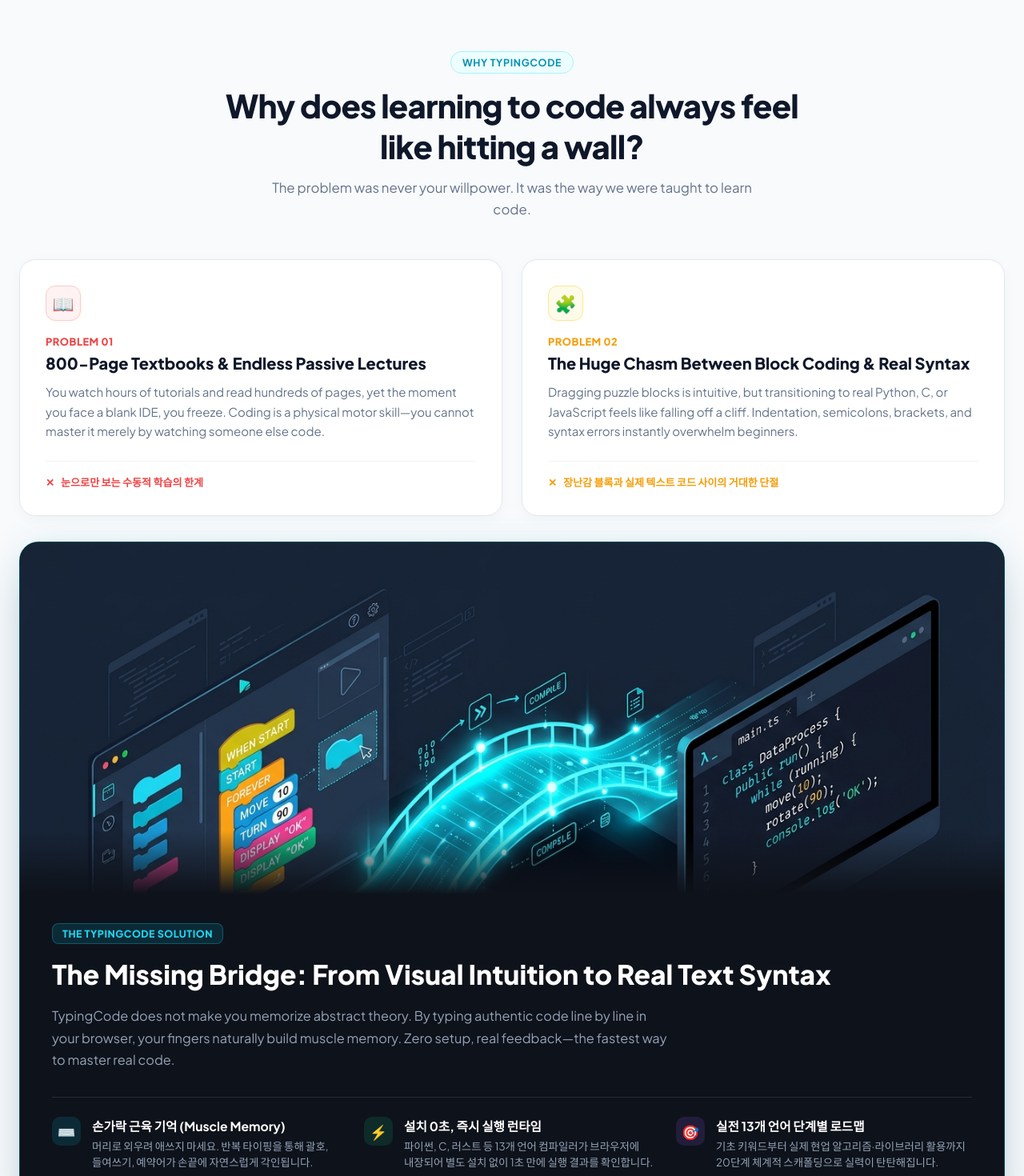
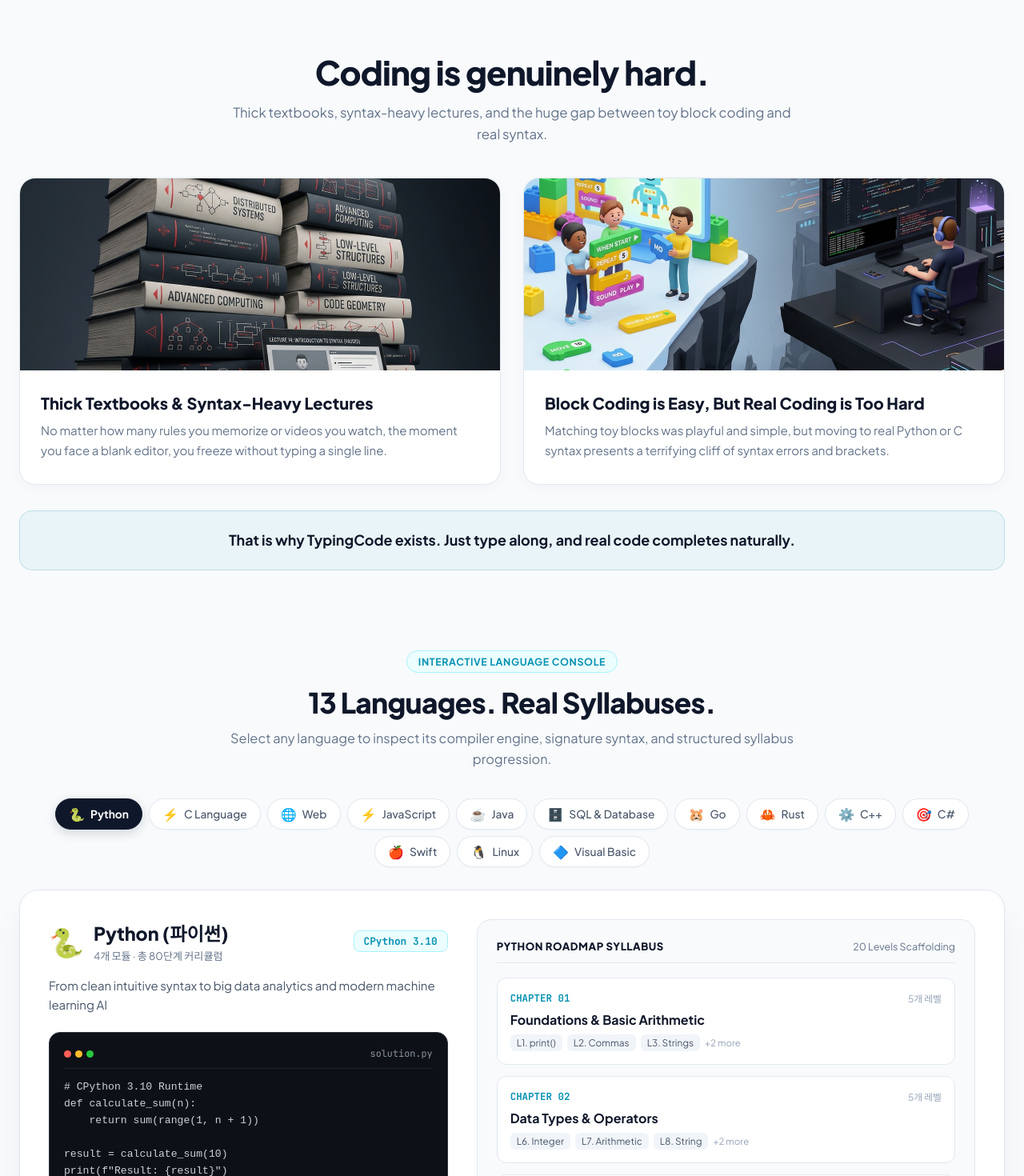
Before and after one commit to iurazilland/TypingCodeV2, a Next.js app: page / in a window 1280 px wide. Shown: the part 560-2030 px from the top of the page at 80% size. Built offline with nearby package versions, Linux system fonts and the light colour scheme.

Commit message:
feat(landing): streamline core problem section to 2 visual cards with blunt title '코딩, 원래 어렵습니다.'

```diff
--- a/src/app/page.tsx
+++ b/src/app/page.tsx
@@ -217,324 +217,121 @@ export default function HomePage() {
         </section>
 
         {/* =================================================================
-            2. THE PROBLEM & THE BRIDGE (Why TypingCode is Essential)
+            2. THE CORE PROBLEM (Why Coding is Hard & Why TypingCode)
             ================================================================= */}
-        <section id="why-typingcode" style={{ marginBottom: '110px' }}>
+        <section id="why-typingcode" style={{ marginBottom: '100px' }}>
 
-          {/* Section Header */}
-          <div style={{ textAlign: 'center', maxWidth: '780px', margin: '0 auto 48px' }}>
-            <div className="brilliant-badge" style={{ marginBottom: '14px' }}>
-              Why TypingCode
-            </div>
+          {/* Section Header: Simple, honest, impactful */}
+          <div style={{ textAlign: 'center', maxWidth: '720px', margin: '0 auto 40px' }}>
             <h2 style={{
-              fontSize: 'clamp(1.9rem, 3.8vw, 2.5rem)',
+              fontSize: 'clamp(2rem, 4vw, 2.6rem)',
               fontWeight: 800,
               color: '#0f172a',
               letterSpacing: '-0.02em',
-              marginBottom: '14px',
+              marginBottom: '12px',
               wordBreak: 'keep-all',
             }}>
+              {isEn ? 'Coding is genuinely hard.' : '코딩, 원래 어렵습니다.'}
+            </h2>
+            <p style={{ color: '#64748b', fontSize: '1.05rem', lineHeight: 1.6, wordBreak: 'keep-all', margin: 0 }}>
               {isEn
-                ? 'Why does learning to code always feel like hitting a wall?'
-                : '코딩, 왜 매번 중간에서 막히고 멈추게 될까요?'}
-            </h2>
-            <p style={{ color: '#64748b', fontSize: '1.05rem', lineHeight: 1.6, wordBreak: 'keep-all', maxWidth: '640px', margin: '0 auto' }}>
-              {isEn
-                ? 'The problem was never your willpower. It was the way we were taught to learn code.'
-                : '당신의 끈기나 재능 탓이 아닙니다. 지금까지 우리가 코딩을 배워온 방식에 결정적인 함정이 있었습니다.'}
+                ? 'Thick textbooks, syntax-heavy lectures, and the huge gap between toy block coding and real syntax.'
+                : '두꺼운 문법책과 어려운 강의, 그리고 블록 코딩과 실전 코딩 사이의 거대한 벽 때문입니다.'}
             </p>
           </div>
 
-          {/* 2 Problem Cards Grid */}
+          {/* 2 Focused Problem Cards Grid */}
           <div style={{
             display: 'grid',
-            gridTemplateColumns: 'repeat(auto-fit, minmax(320px, 1fr))',
-            gap: '24px',
-            marginBottom: '32px',
+            gridTemplateColumns: 'repeat(auto-fit, minmax(340px, 1fr))',
+            gap: '28px',
           }}>
-            {/* Problem Card 1: Thick Books & Boring Lectures */}
+            {/* Card 1: Thick Books & Syntax Lectures */}
             <div style={{
               background: '#ffffff',
               border: '1px solid #e2e8f0',
               borderRadius: '20px',
-              padding: '32px',
+              overflow: 'hidden',
               boxShadow: '0 4px 20px -4px rgba(15, 23, 42, 0.05)',
               display: 'flex',
               flexDirection: 'column',
-              justifyContent: 'space-between',
+              transition: 'transform 0.2s ease, box-shadow 0.2s ease',
             }}>
+              <div style={{ width: '100%', height: '240px', overflow: 'hidden', background: '#080c14' }}>
+                <img
+                  src="/images/thick_coding_books.jpg"
+                  alt="두꺼운 코딩책과 문법 위주의 어려운 강의"
+                  style={{ width: '100%', height: '100%', objectFit: 'cover', display: 'block' }}
+                />
+              </div>
+              <div style={{ padding: '28px 26px 30px', flex: 1, display: 'flex', flexDirection: 'column', justifyContent: 'space-between' }}>
                 <div>
-                <div style={{
-                  width: '44px',
-                  height: '44px',
-                  borderRadius: '12px',
-                  background: '#fef2f2',
-                  border: '1px solid #fecaca',
-                  display: 'flex',
-                  alignItems: 'center',
-                  justifyContent: 'center',
-                  fontSize: '22px',
-                  marginBottom: '18px',
-                }}>
-                  📖
-                </div>
-                <div style={{ fontSize: '0.8rem', fontWeight: 800, color: '#ef4444', textTransform: 'uppercase', letterSpacing: '0.04em', marginBottom: '6px' }}>
-                  PROBLEM 01
-                </div>
-                <h3 style={{ fontSize: '1.25rem', fontWeight: 800, color: '#0f172a', marginBottom: '12px', wordBreak: 'keep-all' }}>
-                  {isEn
-                    ? '800-Page Textbooks & Endless Passive Lectures'
-                    : '두꺼운 문법책과 끝없는 동영상 강의의 늪'}
+                  <h3 style={{ fontSize: '1.25rem', fontWeight: 800, color: '#0f172a', marginBottom: '10px', wordBreak: 'keep-all' }}>
+                    {isEn ? 'Thick Textbooks & Syntax-Heavy Lectures' : '두꺼운 코딩책과 문법 위주의 어려운 강의'}
                   </h3>
                   <p style={{ fontSize: '0.94rem', color: '#64748b', lineHeight: 1.65, wordBreak: 'keep-all', margin: 0 }}>
                     {isEn
-                    ? 'You watch hours of tutorials and read hundreds of pages, yet the moment you face a blank IDE, you freeze. Coding is a physical motor skill—you cannot master it merely by watching someone else code.'
-                    : '수백 페이지의 문법 규칙을 읽고 수십 시간짜리 인강을 볼 땐 다 이해한 것 같지만, 막상 빈 화면 앞에 서면 타이핑 한 줄 못 치고 멈춥니다. 코딩은 눈으로 외우는 지식이 아니라, 손으로 익히는 기술입니다.'}
+                      ? 'No matter how many rules you memorize or videos you watch, the moment you face a blank editor, you freeze without typing a single line.'
+                      : '수백 페이지의 문법을 눈으로 아무리 외우고 강의를 보아도, 정작 빈 에디터 앞에서는 타이핑 한 줄조차 치지 못하고 멈추게 됩니다.'}
                   </p>
                 </div>
-
-              <div style={{
-                marginTop: '24px',
-                paddingTop: '16px',
-                borderTop: '1px solid #f1f5f9',
-                display: 'flex',
-                alignItems: 'center',
-                gap: '8px',
-                fontSize: '0.82rem',
-                color: '#ef4444',
-                fontWeight: 600,
-              }}>
-                <span>✕</span>
-                <span>눈으로만 보는 수동적 학습의 한계</span>
               </div>
             </div>
 
-            {/* Problem Card 2: The Block Coding Chasm */}
+            {/* Card 2: Block Coding vs Real Coding Cliff */}
             <div style={{
               background: '#ffffff',
               border: '1px solid #e2e8f0',
               borderRadius: '20px',
-              padding: '32px',
+              overflow: 'hidden',
               boxShadow: '0 4px 20px -4px rgba(15, 23, 42, 0.05)',
               display: 'flex',
               flexDirection: 'column',
-              justifyContent: 'space-between',
+              transition: 'transform 0.2s ease, box-shadow 0.2s ease',
             }}>
+              <div style={{ width: '100%', height: '240px', overflow: 'hidden', background: '#080c14' }}>
+                <img
+                  src="/images/block_coding_cliff.jpg"
+                  alt="블록 코딩은 쉽지만 실제 코딩은 너무 어렵다"
+                  style={{ width: '100%', height: '100%', objectFit: 'cover', display: 'block' }}
+                />
+              </div>
+              <div style={{ padding: '28px 26px 30px', flex: 1, display: 'flex', flexDirection: 'column', justifyContent: 'space-between' }}>
                 <div>
-                <div style={{
-                  width: '44px',
-                  height: '44px',
-                  borderRadius: '12px',
-                  background: '#fffbeb',
-                  border: '1px solid #fde68a',
-                  display: 'flex',
-                  alignItems: 'center',
-                  justifyContent: 'center',
-                  fontSize: '22px',
-                  marginBottom: '18px',
-                }}>
-                  🧩
-                </div>
-                <div style={{ fontSize: '0.8rem', fontWeight: 800, color: '#f59e0b', textTransform: 'uppercase', letterSpacing: '0.04em', marginBottom: '6px' }}>
-                  PROBLEM 02
-                </div>
-                <h3 style={{ fontSize: '1.25rem', fontWeight: 800, color: '#0f172a', marginBottom: '12px', wordBreak: 'keep-all' }}>
-                  {isEn
-                    ? 'The Huge Chasm Between Block Coding & Real Syntax'
-                    : '블록 코딩은 쉬웠는데, 실제 코딩은 왜 이리 어려울까?'}
+                  <h3 style={{ fontSize: '1.25rem', fontWeight: 800, color: '#0f172a', marginBottom: '10px', wordBreak: 'keep-all' }}>
+                    {isEn ? 'Block Coding is Easy, But Real Coding is Too Hard' : '블록 코딩은 쉽지만, 실제 코딩은 너무 어렵다'}
                   </h3>
                   <p style={{ fontSize: '0.94rem', color: '#64748b', lineHeight: 1.65, wordBreak: 'keep-all', margin: 0 }}>
                     {isEn
-                    ? 'Dragging puzzle blocks is intuitive, but transitioning to real Python, C, or JavaScript feels like falling off a cliff. Indentation, semicolons, brackets, and syntax errors instantly overwhelm beginners.'
-                    : '마우스로 맞추는 블록 코딩(스크래치 등)은 장난감처럼 쉬웠지만, 실제 현업에서 쓰는 파이썬이나 C언어는 완전히 다른 세상입니다. 괄호 하나, 오타 하나에 멈춰버리는 텍스트 코딩의 거대한 절벽을 마주하게 됩니다.'}
-                </p>
-              </div>
-
-              <div style={{
-                marginTop: '24px',
-                paddingTop: '16px',
-                borderTop: '1px solid #f1f5f9',
-                display: 'flex',
-                alignItems: 'center',
-                gap: '8px',
-                fontSize: '0.82rem',
-                color: '#f59e0b',
-                fontWeight: 600,
-              }}>
-                <span>✕</span>
-                <span>장난감 블록과 실제 텍스트 코드 사이의 거대한 단절</span>
-              </div>
-            </div>
-          </div>
-
-          {/* The Solution Bridge Banner with Generated Infographic Image */}
-          <div style={{
-            background: '#0e121a',
-            border: '1.5px solid rgba(6, 182, 212, 0.35)',
-            borderRadius: '24px',
-            overflow: 'hidden',
-            boxShadow: '0 25px 60px -15px rgba(15, 23, 42, 0.25), 0 0 40px rgba(6, 182, 212, 0.1)',
-            position: 'relative',
-          }}>
-            {/* Visual Image Header */}
-            <div style={{
-              width: '100%',
-              maxHeight: '440px',
-              overflow: 'hidden',
-              position: 'relative',
-              background: '#080c14',
-            }}>
-              <img
-                src="/images/block_to_code_bridge.jpg"
-                alt="Transition from block coding to real code with TypingCode"
-                style={{
-                  width: '100%',
-                  height: '100%',
-                  objectFit: 'cover',
-                  display: 'block',
-                }}
-              />
-              <div style={{
-                position: 'absolute',
-                bottom: 0,
-                left: 0,
-                right: 0,
-                height: '80px',
-                background: 'linear-gradient(to top, #0e121a, transparent)',
-                pointerEvents: 'none',
-              }} />
-            </div>
-
-            {/* Editorial Content Below Image */}
-            <div style={{ padding: '36px 40px 44px', color: '#f8fafc' }}>
-              <div style={{
-                display: 'inline-flex',
-                alignItems: 'center',
-                gap: '6px',
-                padding: '4px 12px',
-                borderRadius: '8px',
-                background: 'rgba(6, 182, 212, 0.15)',
-                border: '1px solid rgba(6, 182, 212, 0.35)',
-                color: '#22d3ee',
-                fontSize: '0.78rem',
-                fontWeight: 800,
-                letterSpacing: '0.04em',
-                textTransform: 'uppercase',
-                marginBottom: '16px',
-              }}>
-                THE TYPINGCODE SOLUTION
-              </div>
-
-              <h3 style={{
-                fontSize: 'clamp(1.5rem, 3vw, 2.1rem)',
-                fontWeight: 800,
-                lineHeight: 1.3,
-                marginBottom: '16px',
-                color: '#ffffff',
-                wordBreak: 'keep-all',
-              }}>
-                {isEn
-                  ? 'The Missing Bridge: From Visual Intuition to Real Text Syntax'
-                  : '블록 코딩의 쉬운 재미와 실전 텍스트 코딩을 잇는 가장 확실한 징검다리'}
-              </h3>
-
-              <p style={{
-                fontSize: '1.02rem',
-                color: '#94a3b8',
-                lineHeight: 1.7,
-                maxWidth: '780px',
-                marginBottom: '32px',
-                wordBreak: 'keep-all',
-              }}>
-                {isEn
-                  ? 'TypingCode does not make you memorize abstract theory. By typing authentic code line by line in your browser, your fingers naturally build muscle memory. Zero setup, real feedback—the fastest way to master real code.'
-                  : 'TypingCode는 블록 코딩처럼 부담 없이 시작하지만, 다루는 대상은 현업에서 쓰이는 100% 진짜 텍스트 코드입니다. 복잡한 환경 설정이나 IDE 설치 없이, 브라우저에서 화면을 보고 타자 치듯 따라 치기만 하면 손가락이 코드를 먼저 기억합니다.'}
-              </p>
-
-              {/* 3 Core Value Pillars */}
-              <div style={{
-                display: 'grid',
-                gridTemplateColumns: 'repeat(auto-fit, minmax(240px, 1fr))',
-                gap: '20px',
-                paddingTop: '24px',
-                borderTop: '1px solid rgba(255, 255, 255, 0.1)',
-              }}>
-                <div style={{ display: 'flex', gap: '14px', alignItems: 'flex-start' }}>
-                  <div style={{
-                    width: '36px',
-                    height: '36px',
-                    borderRadius: '10px',
-                    background: 'rgba(6, 182, 212, 0.15)',
-                    color: '#22d3ee',
-                    display: 'flex',
-                    alignItems: 'center',
-                    justifyContent: 'center',
-                    fontSize: '18px',
-                    flexShrink: 0,
-                  }}>
-                    ⌨️
-                  </div>
-                  <div>
-                    <h4 style={{ fontSize: '0.98rem', fontWeight: 700, color: '#ffffff', marginBottom: '4px' }}>
-                      손가락 근육 기억 (Muscle Memory)
-                    </h4>
-                    <p style={{ fontSize: '0.84rem', color: '#94a3b8', lineHeight: 1.5, margin: 0 }}>
-                      머리로 외우려 애쓰지 마세요. 반복 타이핑을 통해 괄호, 들여쓰기, 예약어가 손끝에 자연스럽게 각인됩니다.
-                    </p>
-                  </div>
-                </div>
-
-                <div style={{ display: 'flex', gap: '14px', alignItems: 'flex-start' }}>
-                  <div style={{
-                    width: '36px',
-                    height: '36px',
-                    borderRadius: '10px',
-                    background: 'rgba(16, 185, 129, 0.15)',
-                    color: '#34d399',
-                    display: 'flex',
-                    alignItems: 'center',
-                    justifyContent: 'center',
-                    fontSize: '18px',
-                    flexShrink: 0,
-                  }}>
-                    ⚡
-                  </div>
-                  <div>
-                    <h4 style={{ fontSize: '0.98rem', fontWeight: 700, color: '#ffffff', marginBottom: '4px' }}>
-                      설치 0초, 즉시 실행 런타임
-                    </h4>
-                    <p style={{ fontSize: '0.84rem', color: '#94a3b8', lineHeight: 1.5, margin: 0 }}>
-                      파이썬, C, 러스트 등 13개 언어 컴파일러가 브라우저에 내장되어 별도 설치 없이 1초 만에 실행 결과를 확인합니다.
-                    </p>
-                  </div>
-                </div>
-
-                <div style={{ display: 'flex', gap: '14px', alignItems: 'flex-start' }}>
-                  <div style={{
-                    width: '36px',
-                    height: '36px',
-                    borderRadius: '10px',
-                    background: 'rgba(139, 92, 246, 0.15)',
-                    color: '#c084fc',
-                    display: 'flex',
-                    alignItems: 'center',
-                    justifyContent: 'center',
-                    fontSize: '18px',
-                    flexShrink: 0,
-                  }}>
-                    🎯
-                  </div>
-                  <div>
-                    <h4 style={{ fontSize: '0.98rem', fontWeight: 700, color: '#ffffff', marginBottom: '4px' }}>
-                      실전 13개 언어 단계별 로드맵
-                    </h4>
-                    <p style={{ fontSize: '0.84rem', color: '#94a3b8', lineHeight: 1.5, margin: 0 }}>
-                      기초 키워드부터 실제 현업 알고리즘·라이브러리 활용까지 20단계 체계적 스캐폴딩으로 실력이 탄탄해집니다.
+                      ? 'Matching toy blocks was playful and simple, but moving to real Python or C syntax presents a terrifying cliff of syntax errors and brackets.'
+                      : '마우스로 블록을 맞출 땐 쉬웠지만, 실제 텍스트 코드로 넘어가는 순간 괄호 하나, 오타 하나의 거대한 장벽에 가로막힙니다.'}
                   </p>
                 </div>
               </div>
             </div>
           </div>
+
+          {/* Simple, Punchy Connecting Bridge */}
+          <div style={{
+            marginTop: '32px',
+            textAlign: 'center',
+            padding: '22px 28px',
+            borderRadius: '16px',
+            background: 'rgba(8, 145, 178, 0.06)',
+            border: '1px solid rgba(8, 145, 178, 0.2)',
+          }}>
+            <p style={{
+              margin: 0,
+              fontSize: 'clamp(1rem, 2vw, 1.12rem)',
+              fontWeight: 700,
+              color: '#0f172a',
+              wordBreak: 'keep-all',
+              lineHeight: 1.6,
+            }}>
+              {isEn
+                ? 'That is why TypingCode exists. Just type along, and real code completes naturally.'
+                : '그래서 타이핑코드. 눈으로 외우지 않고 손으로 직접 따라 치며, 진짜 코드를 자연스럽게 완성합니다.'}
+            </p>
           </div>
         </section>
 
```
Also changed, not shown: public/images/block_coding_cliff.jpg (added), public/images/thick_coding_books.jpg (added). Lines whose indentation alone changed are shown as unchanged.
